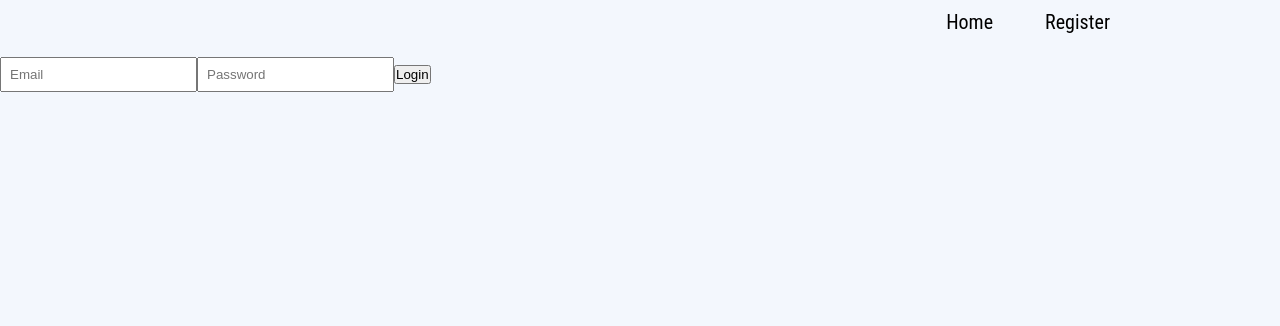
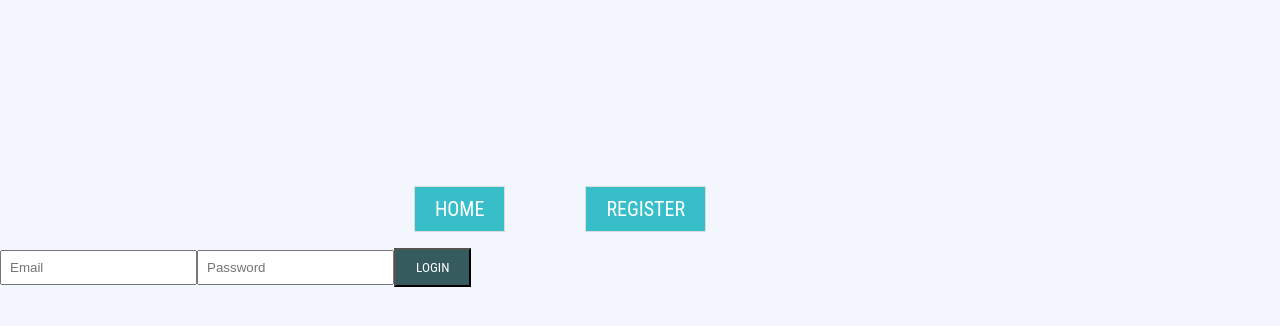
Before and after one commit to jergiemascan/mehki-frontend, a React (Create React App) app: page /signin in a window 1280 px wide. Shown: the top 326 px of the page. Built offline with nearby package versions, Linux system fonts and the light colour scheme; no server answers.

Commit message:
organized frontend and api connection

```diff
--- a/src/components/Chat.jsx
+++ b/src/components/Chat.jsx
@@ -1,5 +1,6 @@
 import React, { useEffect, useState } from "react";
 import ScrollToBottom from "react-scroll-to-bottom";
+import { Link, useNavigate } from "react-router-dom";
 
 function Chat({ socket, username, room }) {
   const [currentMessage, setCurrentMessage] = useState("");
@@ -28,7 +29,22 @@ function Chat({ socket, username, room }) {
       setMessageList((list) => [...list, data]);
     });
   }, [socket]);
+
+  const navigate = useNavigate();
+  const signoutHandler = () => {
+    localStorage.removeItem("isAuthenticated");
+    navigate("/");
+  };
+
   return (
+    <>
+      <div className="nav">
+        <Link to="/">Home</Link>
+        <div>
+          <button onClick={signoutHandler}>Sign out</button>
+        </div>
+      </div>
+
       <div className="chat-window">
         <div className="chat-header">
           <p>Live Chat</p>
@@ -69,6 +85,7 @@ function Chat({ socket, username, room }) {
         ></input>
         <button onClick={sendMessage}>&#9658;</button>
       </div>
+    </>
   );
 }
 
--- a/src/components/ForumPage.jsx
+++ b/src/components/ForumPage.jsx
@@ -1,5 +1,6 @@
-import "./ForumPage.css"
-import Chat from "./Chat"
+import "./ForumPage.css";
+import Chat from "./Chat";
+import { Link, useNavigate } from "react-router-dom";
 import { useState } from "react";
 import io from "socket.io-client";
 
@@ -17,8 +18,22 @@ function ForumPage() {
     }
   };
 
+  const navigate = useNavigate();
+
+  const signoutHandler = () => {
+    localStorage.removeItem("isAuthenticated");
+    navigate("/");
+  };
+
   return (
     <div className="App">
+      <div className="nav">
+        <Link to="/">Home</Link>
+        <div>
+          <button onClick={signoutHandler}>Sign out</button>
+        </div>
+      </div>
+
       {!showChat ? (
         <div className="joinChatContainer">
           <h3>Join A Chat</h3>
--- a/src/components/Landingpage.css
+++ b/src/components/Landingpage.css
@@ -3,7 +3,7 @@
   /* background-image: url(../pictures/landingpage.png); */
   background-position: center;
 
-  margin-top: 5vh;
+  /* margin-top: 5vh; */
   background-repeat: no-repeat;
   height: 80vh;
   max-width: 100%;
@@ -11,6 +11,7 @@
 .content {
   display: flex;
   justify-content: center;
-  margin-top: 30vh;
+  margin-top: 10vh;
   color: crimson;
+  padding-top: 10vh;
 }
--- a/src/components/Landingpage.jsx
+++ b/src/components/Landingpage.jsx
@@ -5,8 +5,10 @@ import Navbar from "./Navbar";
 const Landingpage = () => {
   return (
     <div className="landingpage">
+      <div className="content">
+        <h1>Welcome to Mehki Chatroom</h1>
+      </div>
       <Navbar />
-      <h1 className="content">Chat content here!</h1>
     </div>
   );
 };
--- a/src/components/LoginForm.jsx
+++ b/src/components/LoginForm.jsx
@@ -1,7 +1,6 @@
 import { useState } from "react";
 import { Link, useNavigate } from "react-router-dom";
 import axios from "axios";
-
 
 function LoginForm(props) {
   const [email, setEmail] = useState("");
@@ -9,7 +8,7 @@ function LoginForm(props) {
 
   let navigate = useNavigate();
 
-  const loginRequestHandler = (e) => {
+  const loginRequestHandler = async (e) => {
     e.preventDefault();
     //props.sendToApp(userInfo);
     const userInfo = {
@@ -18,20 +17,19 @@ function LoginForm(props) {
     };
 
     const loginUser = async () => {
-
       try {
         const response = await axios.post(
           "http://localhost:3001/v0/signin",
           userInfo
         );
         console.log(response.data);
-        if (response.data.status === "success"){
+        if (response.data.status === "success") {
           // window.location.href = "http://google.se"
-          navigate("/forum", {replace : true})
-
-          // <Navigate to="/forum" replace={true} />
+          localStorage.setItem("isAuthenticated", response.data.userId);
+          navigate("/forum");
+          // navigate("/forum", { replace: true });
         } else {
-          console.log("hihi")
+          console.log("hihi");
         }
       } catch (error) {
         console.log(error);
@@ -53,11 +51,15 @@ function LoginForm(props) {
 
   return (
     <>
-      <div className="nav">
-        <Link to="/">Home</Link>
-        <Link to="/register">Register</Link>
-      </div>
       <form className="loginForm" onSubmit={loginRequestHandler}>
+        <div className="nav">
+          <Link className="link" to="/">
+            Home
+          </Link>
+          <Link className="link" to="/register">
+            Register
+          </Link>
+        </div>
         <input
           type="text"
           placeholder="Email"
@@ -70,7 +72,9 @@ function LoginForm(props) {
           onChange={(e) => setPassword(e.target.value)}
           value={password}
         />
-        <button>Login</button>
+        <button className="button" type="submit">
+          Login
+        </button>
       </form>
       {/* Future React Router?`Dun dun duuu */}
       {/* <a href="#">Register</a> */}
--- a/src/components/Navbar.jsx
+++ b/src/components/Navbar.jsx
@@ -4,8 +4,12 @@ import { Link } from "react-router-dom";
 const Navbar = () => {
   return (
     <div className="nav">
-      <Link to="/signin">Sign in</Link>
-      <Link to="/register">Register</Link>
+      <Link className="link" to="/signin">
+        Sign in
+      </Link>
+      <Link className="link" to="/register">
+        Register
+      </Link>
     </div>
   );
 };
--- a/src/components/RegisterForm.jsx
+++ b/src/components/RegisterForm.jsx
@@ -1,5 +1,5 @@
 import { useState } from "react";
-import { Link } from "react-router-dom";
+import { Link, useNavigate } from "react-router-dom";
 import axios from "axios";
 
 function RegisterForm() {
@@ -9,6 +9,8 @@ function RegisterForm() {
   const [password, setPassword] = useState("");
   const [confirmPassword, setConfirmPassword] = useState("");
   // const [errorTitle, setError] = useState(""); used for validation when routes are set up
+
+  let navigate = useNavigate();
 
   const handleSubmit = (e) => {
     e.preventDefault();
@@ -27,6 +29,12 @@ function RegisterForm() {
           userInfo
         );
         console.log(response.data);
+        if (response.data.status === "success") {
+          localStorage.setItem("isAuthenticated", response.data.data.user);
+          setTimeout(() => {
+            navigate("/forum");
+          }, 2000);
+        }
       } catch (error) {
         console.log(error);
       }
@@ -42,8 +50,12 @@ function RegisterForm() {
     <>
       <h2>Register here!</h2>
       <div className="nav">
-        <Link to="/">Home</Link>
-        <Link to="/register">Sign in</Link>
+        <Link className="link" to="/">
+          Home
+        </Link>
+        <Link className="link" to="/register">
+          Sign in
+        </Link>
       </div>
 
       <form className="registerform" onSubmit={handleSubmit}>
@@ -77,7 +89,9 @@ function RegisterForm() {
           onChange={(e) => setConfirmPassword(e.target.value)}
           value={confirmPassword}
         />
-        <button>Register</button>
+        <button className="button" type="submit">
+          Register
+        </button>
       </form>
     </>
   );
--- a/src/index.css
+++ b/src/index.css
@@ -26,9 +26,11 @@ html {
 
 .nav {
   display: flex;
-  justify-content: flex-end;
-  gap: 2rem;
+  justify-content: center;
+  align-items: center;
+  gap: 5rem;
   margin-right: 10rem;
+  margin-top: 10rem;
 }
 input {
   padding: 0.5rem;
@@ -41,3 +43,28 @@ a {
   color: inherit;
   font-size: 20px;
 }
+
+.link {
+  text-decoration: none;
+  color: #fff;
+  font-family: inherit;
+  margin-top: 1rem;
+  padding: 10px 20px;
+  text-transform: uppercase;
+  border: solid 1px #ddd;
+  background-color: #38bec9;
+}
+.link:hover {
+  background-color: #91d6dc;
+}
+
+button {
+  text-decoration: none;
+  color: #fff;
+  font-family: inherit;
+  margin-top: 1rem;
+  padding: 10px 20px;
+  text-transform: uppercase;
+  border-radius: solid 10px #ddd;
+  background-color: #355b5e;
+}
--- a/src/reportWebVitals.js
+++ b/src/reportWebVitals.js
@@ -1,6 +1,6 @@
-const reportWebVitals = onPerfEntry => {
+const reportWebVitals = (onPerfEntry) => {
   if (onPerfEntry && onPerfEntry instanceof Function) {
-    import('web-vitals').then(({ getCLS, getFID, getFCP, getLCP, getTTFB }) => {
+    import("web-vitals").then(({ getCLS, getFID, getFCP, getLCP, getTTFB }) => {
       getCLS(onPerfEntry);
       getFID(onPerfEntry);
       getFCP(onPerfEntry);
```
Also changed, not shown: package.json (+12 -1 lines), src/components/SignOut.jsx (added, +17 -0 lines), src/setupTests.js (+1 -1 lines), 2 other files (tests, documents, lock files or other folders). Lines whose indentation alone changed are shown as unchanged.
